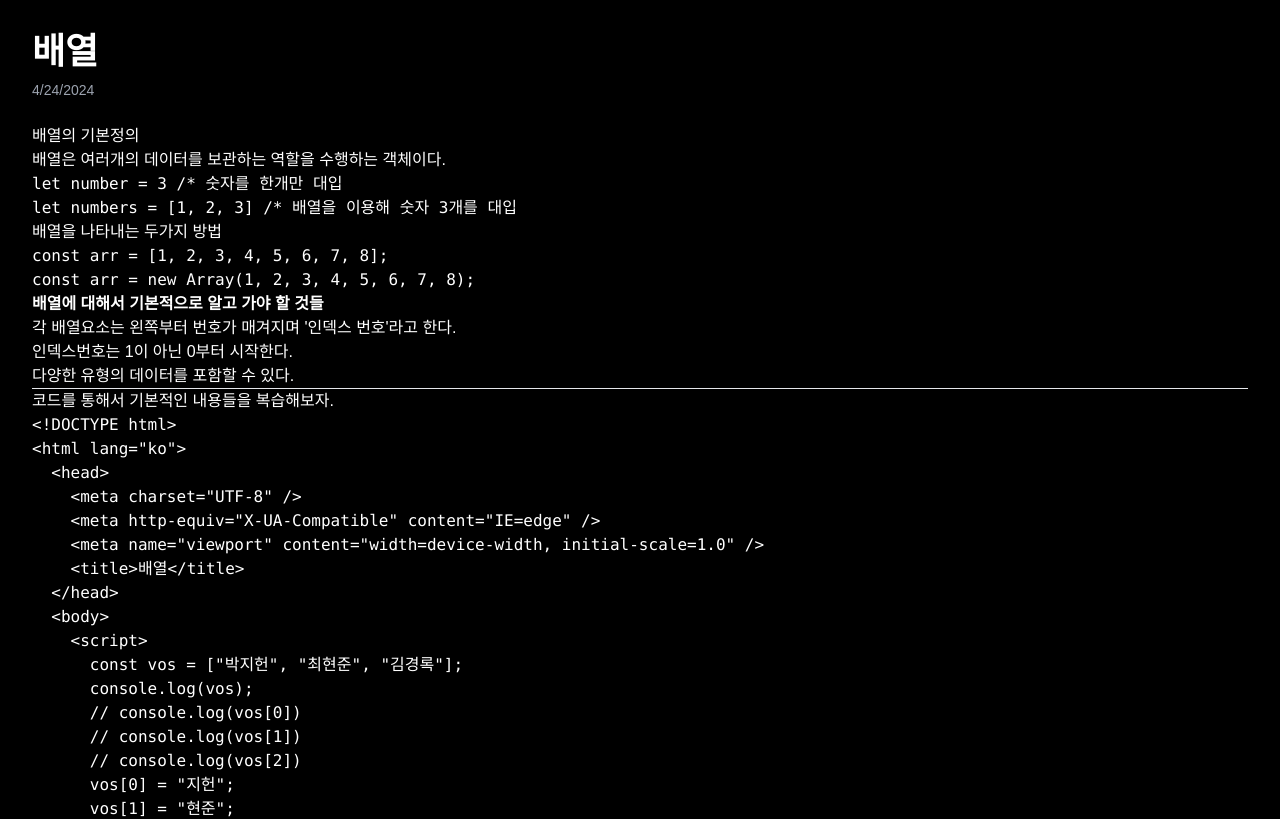
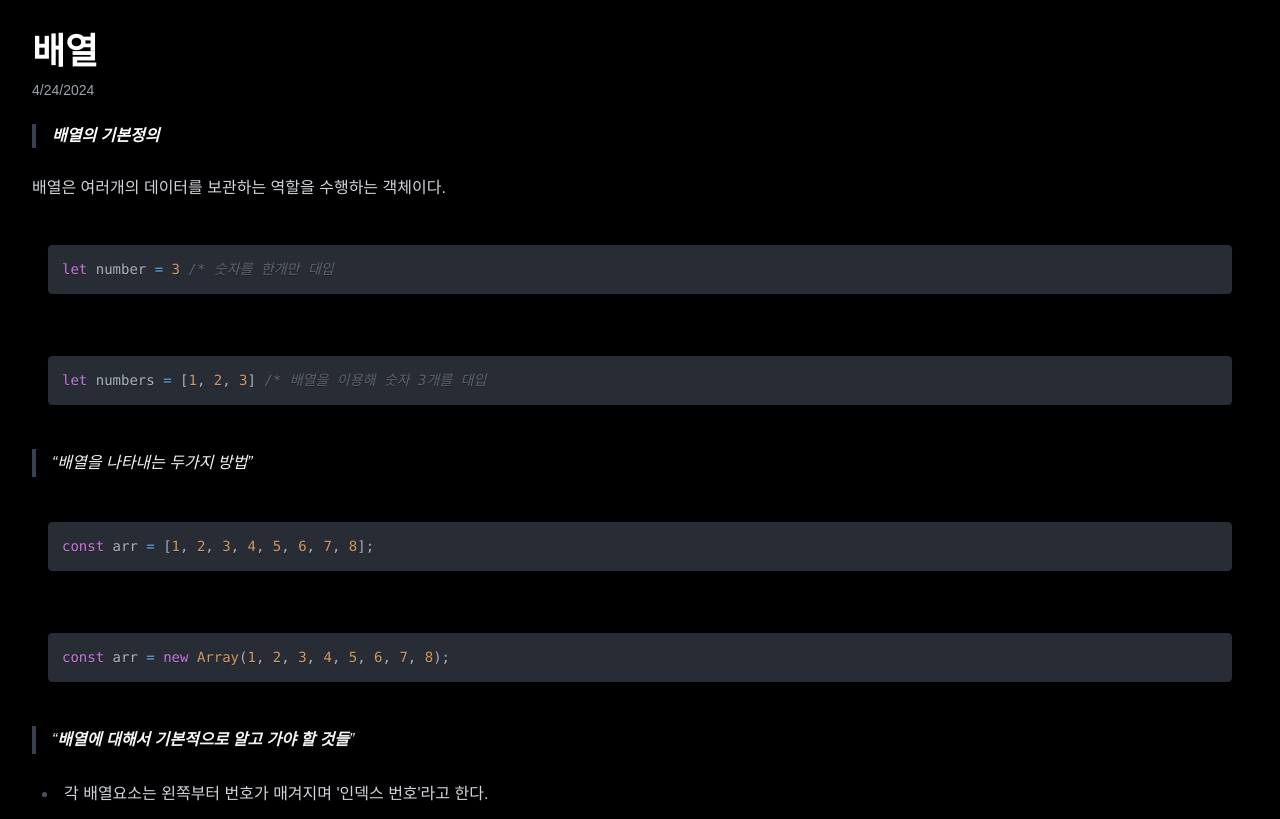
Before and after one commit to Aprasaks/CodeNote, a Next.js app: page /posts/javascript/array in a window 1280 px wide. Shown: the top 819 px of the page. Built offline with nearby package versions, Linux system fonts and the light colour scheme.

Commit message:
js 포스팅코드하이라이팅 추가

```diff
--- a/package.json
+++ b/package.json
@@ -9,6 +9,7 @@
     "lint": "next lint"
   },
   "dependencies": {
+    "@tailwindcss/typography": "^0.5.16",
     "@tippyjs/react": "^4.2.6",
     "gray-matter": "^4.0.3",
     "next": "15.3.1",
@@ -16,6 +17,7 @@
     "react": "^19.0.0",
     "react-dom": "^19.0.0",
     "react-markdown": "^10.1.0",
+    "react-syntax-highlighter": "^15.6.1",
     "rehype-raw": "^7.0.0",
     "remark": "^15.0.1",
     "remark-html": "^16.0.1"
--- a/src/app/posts/javascript/[slug]/page.js
+++ b/src/app/posts/javascript/[slug]/page.js
@@ -4,6 +4,8 @@
 import Markdown from "react-markdown";
 import rehypeRaw from "rehype-raw";
 import { notFound } from "next/navigation";
+import { Prism as SyntaxHighlighter } from "react-syntax-highlighter";
+import { oneDark } from "react-syntax-highlighter/dist/cjs/styles/prism";
 
 export default async function PostPage({ params }) {
   const slug = params.slug;
@@ -22,7 +24,25 @@
       <p className="text-gray-400 text-sm mb-6">{new Date(data.date).toLocaleDateString()}</p>
 
       <article className="prose prose-invert max-w-none">
-        <Markdown rehypePlugins={[rehypeRaw]}>{content}</Markdown>
+        <Markdown
+          rehypePlugins={[rehypeRaw]}
+          components={{
+            code({ node, inline, className, children, ...props }) {
+              const match = /language-(\w+)/.exec(className || "");
+              return !inline && match ? (
+                <SyntaxHighlighter style={oneDark} language={match[1]} PreTag="div" {...props}>
+                  {String(children).replace(/\n$/, "")}
+                </SyntaxHighlighter>
+              ) : (
+                <code className={className} {...props}>
+                  {children}
+                </code>
+              );
+            },
+          }}
+        >
+          {content}
+        </Markdown>
       </article>
     </main>
   );
--- a/tailwind.config.js
+++ b/tailwind.config.js
@@ -11,5 +11,5 @@
       },
     },
   },
-  plugins: [],
+  plugins: [require("@tailwindcss/typography")], // ✅ 여기 추가!],
 };
```
Also changed, not shown: 1 other file (tests, documents, lock files or other folders).
